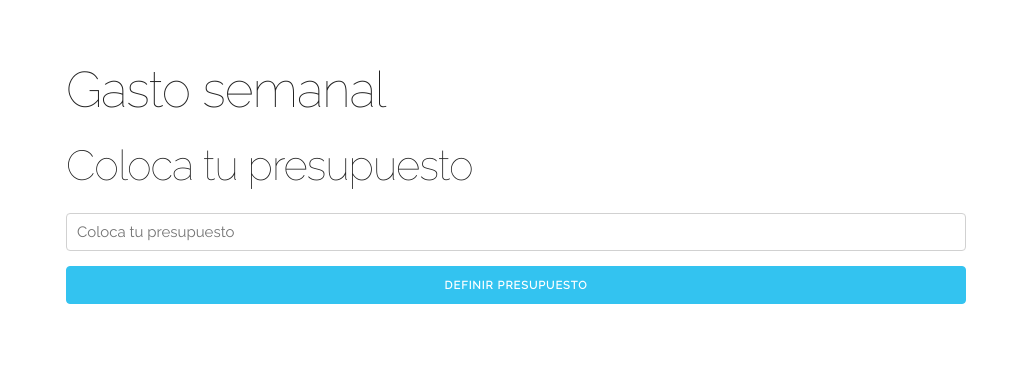
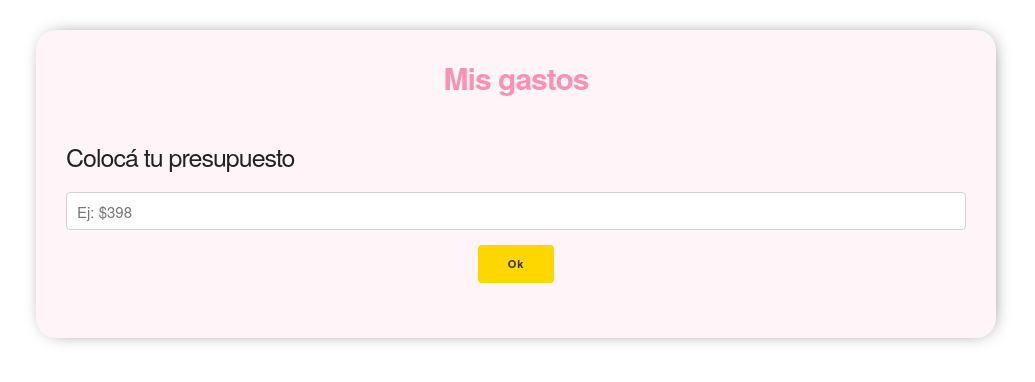
Before and after one commit to CarJou/Presupuesto, a React (Create React App) app: page /transaction in a window 1280 px wide. Shown: the top 382 px of the page, without its empty margins (124-1159 px from the left). Built offline with nearby package versions, Linux system fonts and the light colour scheme.

Commit message:
add changes

```diff
--- a/public/index.html
+++ b/public/index.html
@@ -25,7 +25,6 @@
       Learn how to configure a non-root public URL by running `npm run build`.
     -->
     <link rel="stylesheet" href="https://cdnjs.cloudflare.com/ajax/libs/normalize/8.0.1/normalize.min.css">
-    <link href="https://fonts.googleapis.com/css?family=Raleway:100,400&display=swap" rel="stylesheet">
     <link rel="stylesheet" href="https://cdnjs.cloudflare.com/ajax/libs/skeleton/2.0.4/skeleton.min.css">
     <title>Presupuesto</title>
   </head>
--- a/src/components/Control.jsx
+++ b/src/components/Control.jsx
@@ -6,10 +6,10 @@ const Control = ({presupuesto, restante}) => {
     return(
     <>
     <div className="alert alert-primary">
-    Presupuesto: $ {presupuesto}
+    Presupuesto: ${presupuesto}
     </div>
     <div className={revisarPresupuesto(presupuesto, restante)}>
-    Restante $ {restante}
+    Restante -${restante}
     </div>
     </>
     )
--- a/src/components/Error.jsx
+++ b/src/components/Error.jsx
@@ -1,8 +1,8 @@
 import React from "react";
 import PropTypes from "prop-types";
-
 const Error = ({mensaje}) => (
     <p className="alert alert-danger error">
+        <img src={alert}></img>
         {mensaje}
     </p>
 );
--- a/src/components/Form.jsx
+++ b/src/components/Form.jsx
@@ -41,12 +41,12 @@ const Form = ({setGasto, guardarCrearGasto }) => {
         <>
         <form onSubmit={agregarGasto}>
 
-                   <h2>Agrega tus gastos aqui</h2>
+                   <h2 className="pres-title">Agrega tus gastos aquí</h2>
                    { error ?
                    <Error mensaje="Ambos campos son obligatorios o el presupuesto es incorrecto"/>
                    : null }
                    <div className="campo">
-                       <label>Nombre del gasto</label>
+                       <label>Nombre:</label>
                        <input
                        type="text"
                        className="u-full-width"
@@ -56,7 +56,7 @@ const Form = ({setGasto, guardarCrearGasto }) => {
                        />
                    </div>
                    <div className="campo">
-                       <label>Cantidad del gasto</label>
+                       <label>Valor:</label>
                        <input
                        type="number"
                        className="u-full-width"
@@ -67,8 +67,8 @@ const Form = ({setGasto, guardarCrearGasto }) => {
                    </div>
                    <input
                    type="submit"
-                   className="button-primary u-full-width"
-                   value="Agregar Gasto"/>
+                   className="button"
+                   value="Agregar"/>
 
 
            </form>
--- a/src/components/Home.jsx
+++ b/src/components/Home.jsx
@@ -15,7 +15,7 @@ const Home = ({history}) => {
 
 
      <div className="container-text">
- <h1 className="text">Ahorrá</h1>
+ <h1 className="text">Controlá</h1>
  <h2 className="text">tu dinero!</h2>
  <button onClick={handleOnClick} className="button">
      Ingresar
--- a/src/components/Listado.jsx
+++ b/src/components/Listado.jsx
@@ -5,7 +5,7 @@ import PropTypes from "prop-types";
 const Listado = ({gastos}) =>(
 
 <div className="gastos-realizados">
-    <h2>Listado</h2>
+    <h2 className="pres-title">Listado</h2>
 {gastos.map(gasto=>(
     <Gastos
          key = {gasto.id}
--- a/src/components/Presupuesto.jsx
+++ b/src/components/Presupuesto.jsx
@@ -1,6 +1,7 @@
 import React, { useState } from "react";
 import Error from "./Error";
 import PropTypes from "prop-types";
+import "../css/presupuesto.css";
 
 const Presupuesto = ({setPresupuesto, setRestante, setCampo}) => {
     const [cantidad, setCantidad] = useState(0);
@@ -27,20 +28,20 @@ const Presupuesto = ({setPresupuesto, setRestante, setCampo}) => {
     }
     return(
         <>
-        <h2>Coloca tu presupuesto</h2>
+        <h2 className="pres-title">Colocá tu presupuesto</h2>
        { error ? <Error mensaje="Ups! El presupuesto no es correcto"/>  : null}
         <form
         onSubmit={agregarPresupuesto}>
             <input
             type="number"
             className="u-full-width"
-            placeholder="Coloca tu presupuesto"
+            placeholder="Ej: $398"
             onChange={definirPresupuesto}/>
 
             <input
             type="submit"
-            className="button-primary u-full-width"
-            value="Definir presupuesto"
+            className="button"
+            value="Ok"
             />
         </form>
         </>
--- a/src/components/Transaction.jsx
+++ b/src/components/Transaction.jsx
@@ -3,6 +3,7 @@ import Presupuesto from "./Presupuesto";
 import Form from "./Form";
 import Listado from "./Listado";
 import Control from "./Control";
+import "../css/presupuesto.css";
 
 const Home = () => {
 
@@ -32,15 +33,13 @@ const Home = () => {
   }, [gasto, crearGasto, restante, gastos]);
 
 
-
-
     return(
         <>
         <div className="container">
      <header>
 
        <div className="contenido-principal contenido">
-         <h1>Gasto semanal</h1>
+         <h1 className="title">Mis gastos</h1>
          { mostrarCampo ?
 
          <Presupuesto
--- a/src/css/home.css
+++ b/src/css/home.css
@@ -1,6 +1,4 @@
-body{
-    background: #FFFFFF;
-}
+
 div.content-center {
     width: 100%;
     height: auto;
@@ -9,6 +7,7 @@ div.content-center {
     justify-content: center;
     align-items: center;
     margin-bottom: auto;
+    background: #FFFFFF;
   }
 
 h1.text, h2.text{
--- /dev/null
+++ b/src/css/presupuesto.css
@@ -0,0 +1,17 @@
+input.button{
+    background-color: #FFD700;
+    border: none;
+    display: flex;
+    justify-content: center;
+    text-align: center;
+    color: #332F5D;
+    cursor: pointer;
+    transition-duration: 0.4s;
+    margin: auto;
+    text-transform: none;
+}
+input.button:hover{
+background-color: #FEFC21;
+    border:  none;
+    box-shadow: 0 12px 16px 0 rgba(0,0,0,0.24),0 17px 50px 0 rgba(0,0,0,0.19);
+}
--- a/src/index.css
+++ b/src/index.css
@@ -1,16 +1,25 @@
-@import url('https://fonts.googleapis.com/css2?family=Bree+Serif&display=swap');
+/*@import url('https://fonts.googleapis.com/css2?family=Bree+Serif&display=swap');
+*/
 .alert p {
   margin-bottom: 0!important;
 }
 body {
-  background:black;
-  /*background: rgb(107, 245, 137);
-  font-family: 'Bree Serif', serif;*/
   margin: 0;
   padding: 0;
+}
+h1.title{
+  font-weight: 100;
+  color: #FC90B0;
+  text-align: center;
+  font-size: 3rem !important;
+  font-weight: bold;
+  margin-bottom: 45px;
+}
 
+.pres-title{
+  font-size: 25px;
+}
 
-}
 header {
   margin: 30px 0;
 }
@@ -18,10 +27,14 @@ header {
   padding:20px;
 }
 .contenido-principal {
-
   padding: 30px;
   border-radius: 20px;
+  background-color: #fc90b017;
+  box-shadow: 2px 0px 20px -10px black;
+
+
 }
+
 .presupuesto p{
   margin-bottom: 0;
   font-weight: bold;
@@ -32,21 +45,7 @@ header {
 #gastos {
   margin-bottom: 30px;
 }
-/*
-h1 {
-  font-weight: 100;
-  color: rgb(48, 179, 240);
-  text-align: center;
-  font-size: 4.8rem!important;
-}
-h2 {
-  font-family: 'Raleway', sans-serif;
-  font-weight: 100;
-  color:#004e92;
-  margin-bottom:30px;
-  font-size:3rem!important;
-  text-align: center;
-}*/
+
 .campo {
   margin-bottom: 2rem;
 }
@@ -58,28 +57,26 @@ h2 {
   padding: .75rem 1.25rem;
   margin-bottom: 1rem;
   border: 1px solid transparent;
-  border-radius: .25rem;
+  border-radius: 15px;
+  color:#333333;
 }
 .alert-primary {
-  color: #004085;
-  background-color: #cce5ff;
-  border-color: #b8daff;
+  background-color: #fc90c060;
+  border-color: none;
 }
-.alert-success {
-  color: #155724;
-  background-color: #d4edda;
-  border-color: #c3e6cb;
+.alert-success, .alert-warning{
+  background-color: rgba(128, 128, 128, 0.178);
+  border-color: none;
 }
 .alert-danger {
-  color: #721c24;
-  background-color: #f8d7da;
-  border-color: #f5c6cb;
+  /*background-color: #e57373;*/
+  background-color: #FFD700;
+  border-color: none;
+
+
 }
-.alert-warning {
-  color: #856404;
-  background-color: #fff3cd;
-  border-color: #ffeeba;
-}
+
+
 .gastos-realizados  {
   margin-bottom: 2rem;
 }
@@ -99,7 +96,8 @@ h2 {
   margin:0;
 }
 .gastos-realizados li p .gasto {
-  background-color: #004085;
+  background-color: #FC90C0;
+  border-radius: 15px;
   padding: 1rem;
-  color:white;
+  color:#333333;
 }
```
